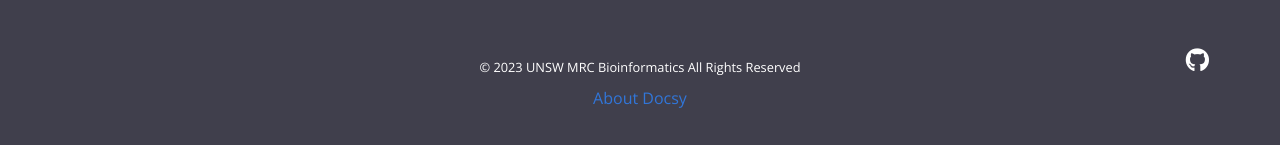
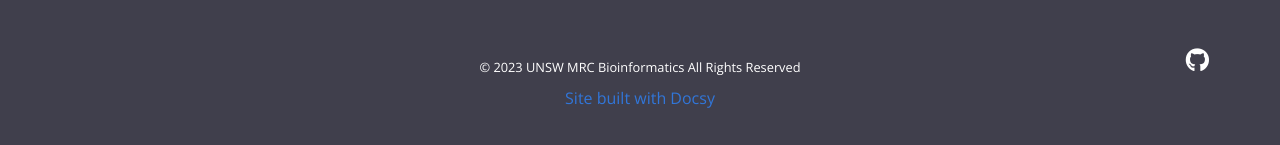
Before and after one commit to mrcbioinfo/mima-pipeline, a Jekyll site: the page built from docs/_docs/tutorials/classification-random-forest.md, in a window 1280 px wide and 900 px high, scrolled down 2528 px. Shown: the part 752-897 px from the top of the window. Built offline with Jekyll 4.4.1, drawn with Linux system fonts in a browser that asks for light colours.

Commit message:
fixed dead links

```diff
--- a/docs/_docs/tutorials/classification-random-forest.md
+++ b/docs/_docs/tutorials/classification-random-forest.md
@@ -23,7 +23,7 @@
   - Set the `SANDBOX` environment variable
   - If needed, [set the `SINGULARITY_BIND` environment variable](tutorial-with-singularity#pbs-configuration-files)
 
-2. Download example data set: [HMPv1-stool-samples.tar.gz](https://github.com/mrcbioinfo/mima-pipeline/raw/master/examples/HMPv1-stool-samples.gz) or use the `wget` command below
+2. Download example data set: [HMPv1-stool-samples.tar.gz](https://github.com/mrcbioinfo/mima-pipeline/raw/master/examples/HMPv1-stool-samples.tar.gz) or use the `wget` command below
 3. Extract the files using the following commands
 4. Check directory structure
 
--- a/docs/_includes/footer.html
+++ b/docs/_includes/footer.html
@@ -31,7 +31,7 @@
       <div class="col-12 col-sm-4 text-center py-2 order-sm-2">
         <small class="text-white">© {{ 'now' | date: "%Y" }} {{ site.author }} All Rights Reserved</small>
         {% if site.privacy %}<small class="ml-1"><a href="{{ site.privacy }}" target="_blank">Privacy Policy</a></small>{% endif %}
-        <p class="mt-2"><a href="/about/">About Docsy</a></p>
+        <p class="mt-2"><a href="https://www.docsy.dev/" target=""_blank">Site built with Docsy</a></p>
       </div>
     </div>
   </div>
--- a/docs/_includes/head.html
+++ b/docs/_includes/head.html
@@ -10,15 +10,15 @@
 <link rel="alternate" type="application/rss&#43;xml" href="/docs/index.xml">
 
 <link rel="shortcut icon" href="{{ site.baseurl }}/assets/favicons/favicon.ico" >
-<link rel="apple-touch-icon" href="{{ site.baseurl }}/assets/favicons/apple-touch-icon-180x180.png" sizes="180x180">
+<link rel="apple-touch-icon" href="{{ site.baseurl }}/assets/favicons/apple-icon-180x180.png" sizes="180x180">
 <link rel="icon" type="image/png" href="{{ site.baseurl }}/assets/favicons/favicon-16x16.png" sizes="16x16">
 <link rel="icon" type="image/png" href="{{ site.baseurl }}/assets/favicons/favicon-32x32.png" sizes="32x32">
-<link rel="icon" type="image/png" href="{{ site.baseurl }}/assets/favicons/android-36x36.png" sizes="36x36">
-<link rel="icon" type="image/png" href="{{ site.baseurl }}/assets/favicons/android-48x48.png" sizes="48x48">
-<link rel="icon" type="image/png" href="{{ site.baseurl }}/assets/favicons/android-72x72.png" sizes="72x72">
-<link rel="icon" type="image/png" href="{{ site.baseurl }}/assets/favicons/android-96x196.png" sizes="96x196">
-<link rel="icon" type="image/png" href="{{ site.baseurl }}/assets/favicons/android-144x144.png" sizes="144x144">
-<link rel="icon" type="image/png" href="{{ site.baseurl }}/assets/favicons/android-192x192.png"sizes="192x192">
+<link rel="icon" type="image/png" href="{{ site.baseurl }}/assets/favicons/android-icon-36x36.png" sizes="36x36">
+<link rel="icon" type="image/png" href="{{ site.baseurl }}/assets/favicons/android-icon-48x48.png" sizes="48x48">
+<link rel="icon" type="image/png" href="{{ site.baseurl }}/assets/favicons/android-icon-72x72.png" sizes="72x72">
+<link rel="icon" type="image/png" href="{{ site.baseurl }}/assets/favicons/android-icon-96x196.png" sizes="96x196">
+<link rel="icon" type="image/png" href="{{ site.baseurl }}/assets/favicons/android-icon-144x144.png" sizes="144x144">
+<link rel="icon" type="image/png" href="{{ site.baseurl }}/assets/favicons/android-icon-192x192.png"sizes="192x192">
 
 <title>{% if page.title %}{{ page.title }}{% else %}{{ site.title }}{% endif %}</title>
 <meta property="og:title" content="{% if page.title %}{{ page.title }}{% else %}{{ site.title }}{% endif %}" />
```
Also changed, not shown: docs/_docs/tutorials/core-diversity-analysis-visualisation.md (+1 -1 lines), docs/_docs/tutorials/download-tutorial-data.md (+1 -1 lines), docs/_docs/tutorials/tutorial-with-singularity.md (+1 -1 lines).
